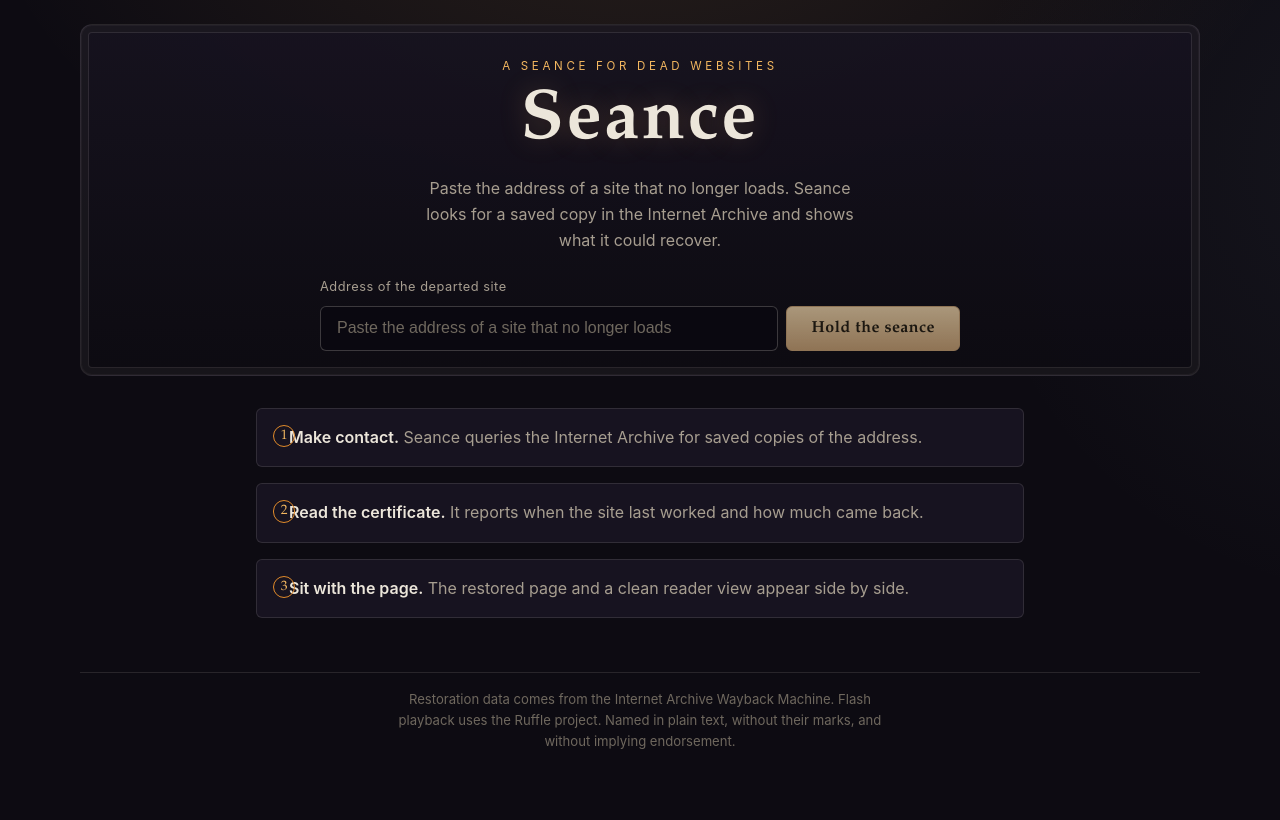
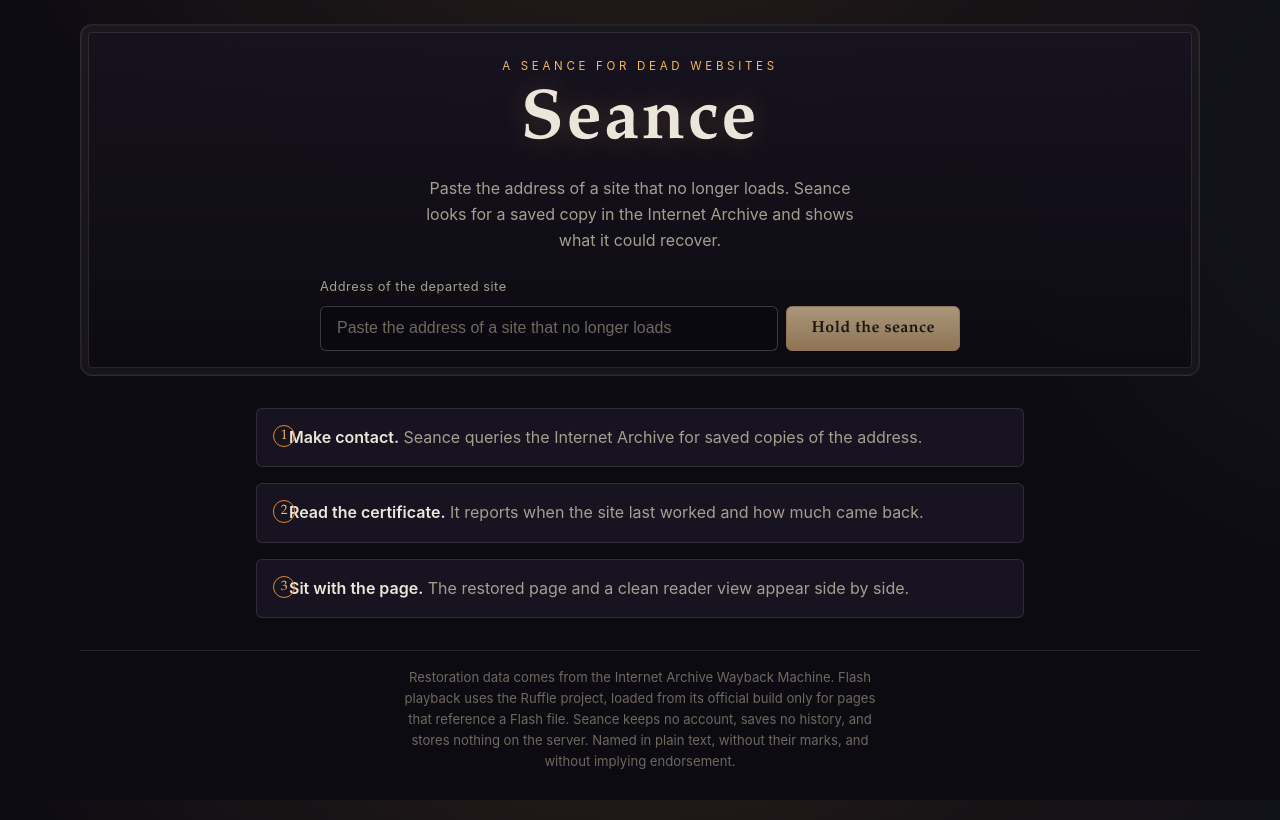
Before and after one commit to Spidergy07/seance, a React (Vite) app: page / in a window 1280 px wide. Built offline with nearby package versions, Linux system fonts and the light colour scheme.

Commit message:
task 24: attribution and privacy review

```diff
--- a/src/ui/App.tsx
+++ b/src/ui/App.tsx
@@ -181,11 +181,13 @@ export function App(props: AppProps) {
         )}
       </main>
 
-      <footer className="credits" role="contentinfo">
+      <footer className="credits" role="contentinfo" aria-label="About and credits">
         <p>
           Restoration data comes from the Internet Archive Wayback Machine.
-          Flash playback uses the Ruffle project. Named in plain text, without
-          their marks, and without implying endorsement.
+          Flash playback uses the Ruffle project, loaded from its official
+          build only for pages that reference a Flash file. Seance keeps no
+          account, saves no history, and stores nothing on the server. Named in
+          plain text, without their marks, and without implying endorsement.
         </p>
       </footer>
     </div>
```
Also changed, not shown: .kiro/specs/seance/tasks.md, 2 other files (tests, documents, lock files or other folders).
